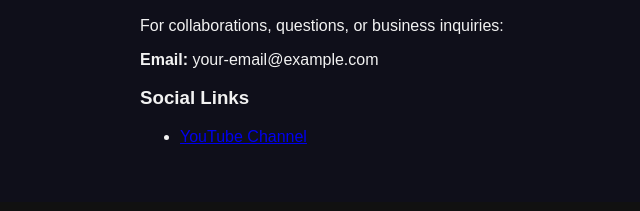
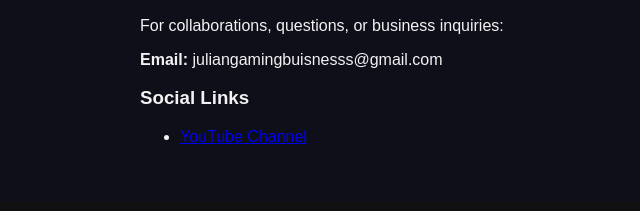
Before and after one commit to juliantravisreda-rgb/juliangaming, a plain HTML site: page contact.html in a window 1280 px wide. Shown: the part 229-440 px from the top of the page, 0-640 px from the left. Drawn offline with Linux system fonts and the light colour scheme.

Commit message:
Update contact.html

```diff
--- a/contact.html
+++ b/contact.html
@@ -15,7 +15,7 @@
 <section>
   <h2>Get in Touch</h2>
   <p>For collaborations, questions, or business inquiries:</p>
-  <p><strong>Email:</strong> your-email@example.com</p>
+  <p><strong>Email:</strong> juliangamingbuisnesss@gmail.com</p>
 
   <h3>Social Links</h3>
   <ul>
```
